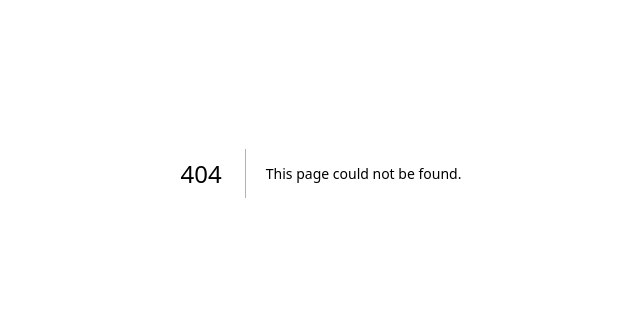
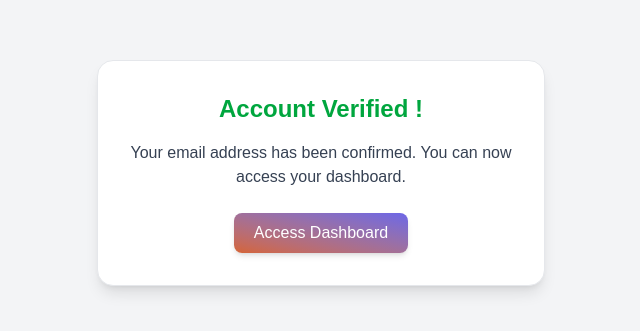
Before and after one commit to mindvault-org/mindvault-frontend, a Next.js app in the folder mindvault-app/: page /account-verified in a window 1280 px wide. Before the commit this address had no page. Shown: the part 227-558 px from the top of the page, without its empty margins (319-959 px from the left). Built offline with nearby package versions, Linux system fonts and the light colour scheme.

Commit message:
feat: create account-verified page

```diff
--- /dev/null
+++ b/mindvault-app/src/app/account-verified/page.tsx
@@ -0,0 +1,28 @@
+"use client";
+
+import { useRouter } from "next/navigation";
+
+export default function AccountVerifiedPage() {
+  const router = useRouter();
+
+  return (
+    <main className="min-h-screen flex items-center justify-center bg-gray-100 px-4">
+      <div className="max-w-md w-full bg-white p-8 rounded-2xl shadow-lg border border-gray-200 text-center">
+        <h1 className="text-2xl font-bold text-green-600 mb-4">
+          Account Verified !
+        </h1>
+        <p className="text-gray-700 mb-6">
+          Your email address has been confirmed. You can now access your
+          dashboard.
+        </p>
+
+        <button
+          onClick={() => router.push("/dashboard")}
+          className="bg-gradient-to-tr from-[#D56434] to-[#6D66E7] hover:from-[#D56434]/90 hover:to-[#6D66E7]/90 text-white font-medium px-5 py-2 rounded-lg shadow-md transition cursor-pointer"
+        >
+          Access Dashboard
+        </button>
+      </div>
+    </main>
+  );
+}
```
